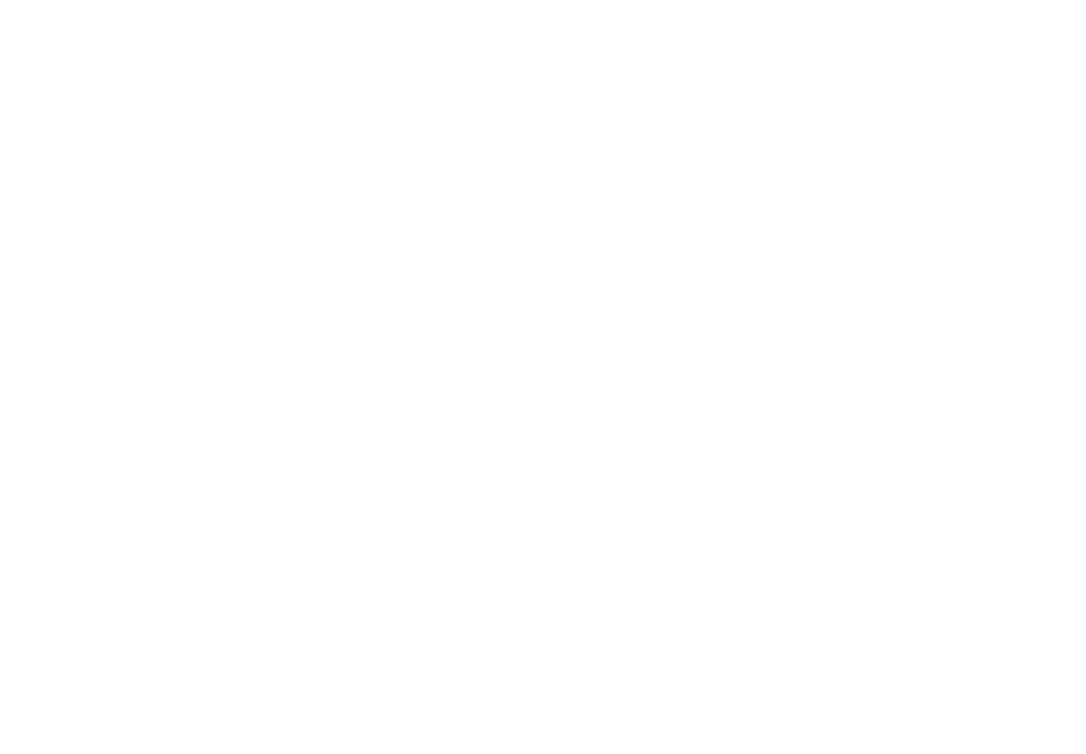
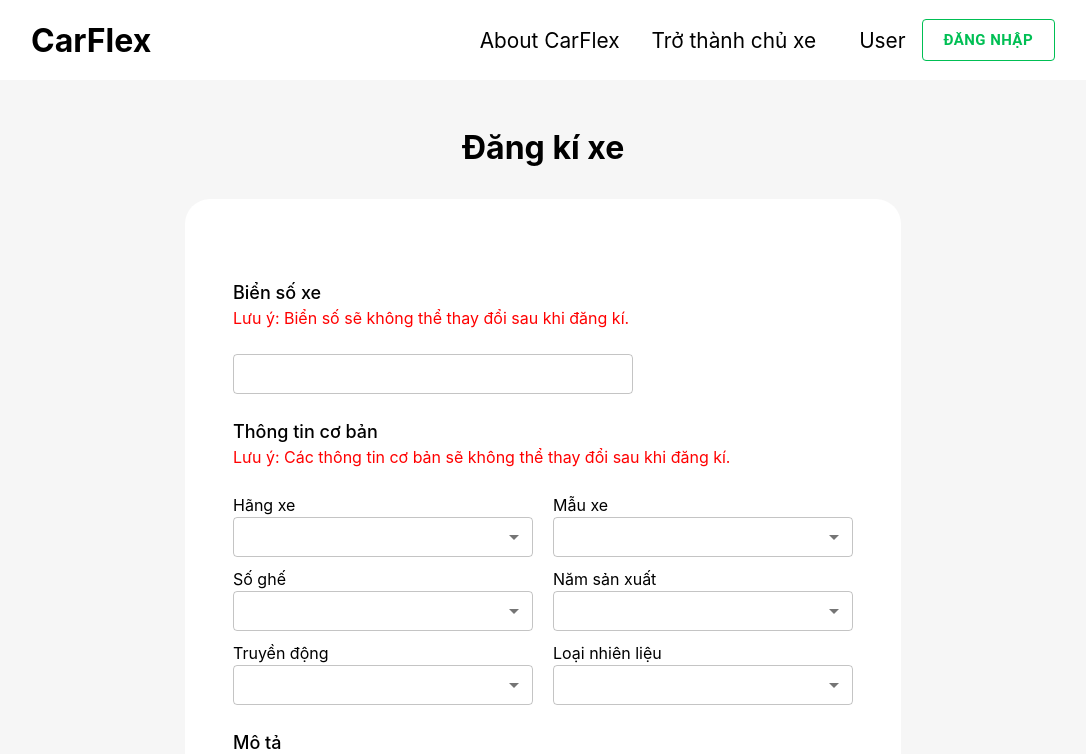
Before and after one commit to Pi2608/CarRecuit, a React (Vite) app in the folder frontend/: page /carregister in a window 1280 px wide. Before the commit this address had no page. Shown: the top 754 px of the page, without its empty margins (97-1183 px from the left). Built offline with nearby package versions, Linux system fonts and the light colour scheme.

Commit message:
merge dev-duy

```diff
--- a/frontend/src/components/Pages/User/Profile/Pages/CarRegister/CarRegister.jsx
+++ b/frontend/src/components/Pages/User/Profile/Pages/CarRegister/CarRegister.jsx
@@ -14,7 +14,11 @@
     const [ carGearStick, setCarGearStick ] = useState("");
     const [ carFuel, setCarFuel ] = useState("");
 
+    async function getAmenities() {}
 
+    useEffect(() => {
+
+    },[])
 
     return(
         <div id="carregister">
--- a/frontend/src/main.jsx
+++ b/frontend/src/main.jsx
@@ -14,6 +14,7 @@
 import CarList from './components/Pages/User/CarList/CarList.jsx';
 import CarDetail from './components/Pages/User/CarDetail/CarDetail.jsx';
 import Profile from "./components/Pages/User/Profile/Pages/ProfilePage/Profile.jsx";
+import CarRegister from './components/Pages/User/Profile/Pages/CarRegister/CarRegister.jsx';
 import Dashboard from './components/Pages/Admin/Pages/DashBoard/Dashboard.jsx';
 import New from './components/Pages/Admin/Pages/New/New.jsx';
 import UserListPage from './components/Pages/Admin/Pages/UserListPage/UserListPage.jsx';
@@ -54,6 +55,9 @@
           <Route path="profile">
             <Route index element={<Profile/>}/>
           </Route>
+          <Route path="carregister">
+            <Route index element={<CarRegister/>}/>
+          </Route>
           <Route path="dashboard">
             <Route index element={<Dashboard/>}/>
           </Route>
```
